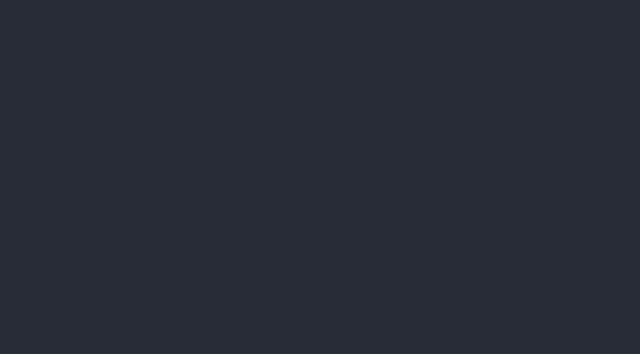
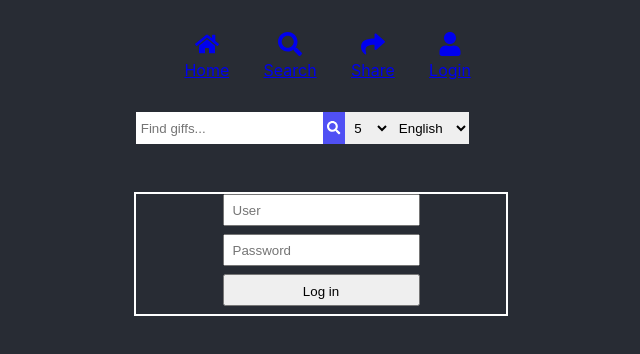
Before and after one commit to JonFerri/GIFFY, a React (Create React App) app: page /login in a window 1280 px wide. Shown: the top 354 px of the page, without its empty margins (319-959 px from the left). Built offline with nearby package versions, Linux system fonts and the light colour scheme.

Commit message:
Implement login functionality

```diff
--- a/src/App.tsx
+++ b/src/App.tsx
@@ -4,6 +4,7 @@ import { Route } from "wouter";
 import Home from "./Pages/Home/Home";
 import ResultsGiffs from "./Pages/ResultsGiffs/ResultsGiffs";
 import SingleGiff from "./Pages/SingleGiff/SingleGiff";
+import Login from "Pages/Login/Login";
 
 function App() {
   return (
@@ -11,6 +12,7 @@ function App() {
       <Route path='/' component={Home} />
       <Route path='/giffs/:keyword/:limit/:lang' component={ResultsGiffs} />
       <Route path="/giffs/singleGiff/:id" component={SingleGiff} />
+      <Route path="/login" component={Login}></Route>
       <Route path="/404" component={()=> <h1>404</h1>} />
     </div>
   );
--- a/src/Components/NavBar/NavBar.tsx
+++ b/src/Components/NavBar/NavBar.tsx
@@ -1,7 +1,7 @@
 import "./NavBar.css"
 import React from "react"
 import { Link } from "wouter"
-import { FaHome, FaSearch, FaShare } from "react-icons/fa"
+import { FaHome, FaSearch, FaShare, FaUser } from "react-icons/fa"
 
 interface NavBarPropsInterface {
   name?: string
@@ -34,6 +34,14 @@ const NavBar = ({ name }: NavBarPropsInterface) => {
           <span className='text'>Share</span>
         </Link>
       </div>
+      <div className='link-group'>
+        <Link href='/login' className='link'>
+          <FaUser className='icon' size="24px" />
+        </Link>
+        <Link href='/login' className='link'>
+          <span className='text'>Login</span>
+        </Link>
+      </div>
     </div>
   )
 }
--- a/src/Components/SearchBar/SearchBar.tsx
+++ b/src/Components/SearchBar/SearchBar.tsx
@@ -18,7 +18,7 @@ const SearchBar = ({
 }: SearchBarProps) => {
   const [, navigate] = useLocation()
   const { limit, textInput, lang, updateLimit, updateLang, updateTextInput } =
-    useForm({ initialKeyword, initialLang, initialLimit })
+    useForm({ initialKeyword: decodeURI(initialKeyword), initialLang, initialLimit })
 
   function handleChangeLang(e: React.ChangeEvent<HTMLSelectElement>) {
     const value: Langs = e.target.value as Langs
--- a/src/Pages/Home/Home.tsx
+++ b/src/Pages/Home/Home.tsx
@@ -20,7 +20,7 @@ const Home = () => {
     return (
         <div className="home-page">
             <NavBar />
-            <SearchBar initialKeyword={keyword} initialLimit={giffs ? giffs.length : 5} initialLang="en"/>
+            <SearchBar initialKeyword={keyword} initialLimit={giffs.length !== 0 ? giffs.length : 5} initialLang="en"/>
             <h3>{isRandom ? "Random Giffs" : `Last search: "${ decodeURI(keyword) }"`}</h3>
             <ListOfGiffs giffs={giffs} />
             <button onClick={()=> setPage()} >Next page</button>
--- /dev/null
+++ b/src/Pages/Login/Login.css
@@ -0,0 +1,26 @@
+.form-container {
+    display: flex;
+    align-items: flex-start;
+    justify-content:center;
+    border: solid 2px white;
+    margin-top: 2rem;
+
+}
+
+.login-form {
+    display: flex;
+    flex-direction: column;
+    justify-content: space-between;
+}
+
+.login-form input {
+    height: 2rem;
+    padding: .5rem;
+    margin-bottom: .5rem;
+}
+
+.login-form button {
+    height: 2rem;
+    padding: .5rem;
+    margin-bottom: .5rem;
+}
--- /dev/null
+++ b/src/Pages/Login/Login.tsx
@@ -0,0 +1,34 @@
+import "./Login.css"
+import React, {useState} from 'react'
+import getLoggedIn from 'Services/GetLoggedIn'
+import NavBar from 'Components/NavBar/NavBar'
+import SearchBar from 'Components/SearchBar/SearchBar'
+
+function handleSubmit (e:any, user:string,password:string) {
+    e.preventDefault()
+    getLoggedIn({user,password})
+        .then(token => console.log(token))
+
+}
+
+const Login = () => {
+
+    const [user, setUser] = useState("")
+    const [password, setPassword] = useState("")
+
+    return (
+        <div>
+            <NavBar />
+            <SearchBar initialKeyword='' initialLimit={5} initialLang="en" />
+            <div className="form-container">
+                <form className="login-form" onSubmit={(e)=> handleSubmit(e,user,password)}>
+                    <input type="text" placeholder='User' value={user} onChange={(e)=> setUser(e.target.value)}/>
+                    <input type="text" placeholder='Password' value={password} onChange={(e)=> setPassword(e.target.value)} />
+                    <button>Log in</button>
+                </form>
+            </div>
+        </div>
+    )
+}
+
+export default Login
--- /dev/null
+++ b/src/Services/GetLoggedIn.tsx
@@ -0,0 +1,22 @@
+
+interface GetLoggedInArgsTypes {
+    user: string
+    password: string
+}
+
+const getLoggedIn = async ({user, password}:GetLoggedInArgsTypes)=> {
+    const data = await fetch("http://localhost:3030/api/login/login", {
+        method: "POST",
+        headers: {
+            "Content-Type": "application/json"
+        },
+        body: JSON.stringify({
+            nickName:user,
+            password
+        })
+    })
+    const token = await data.json()
+    return token
+}
+
+export default getLoggedIn
```
